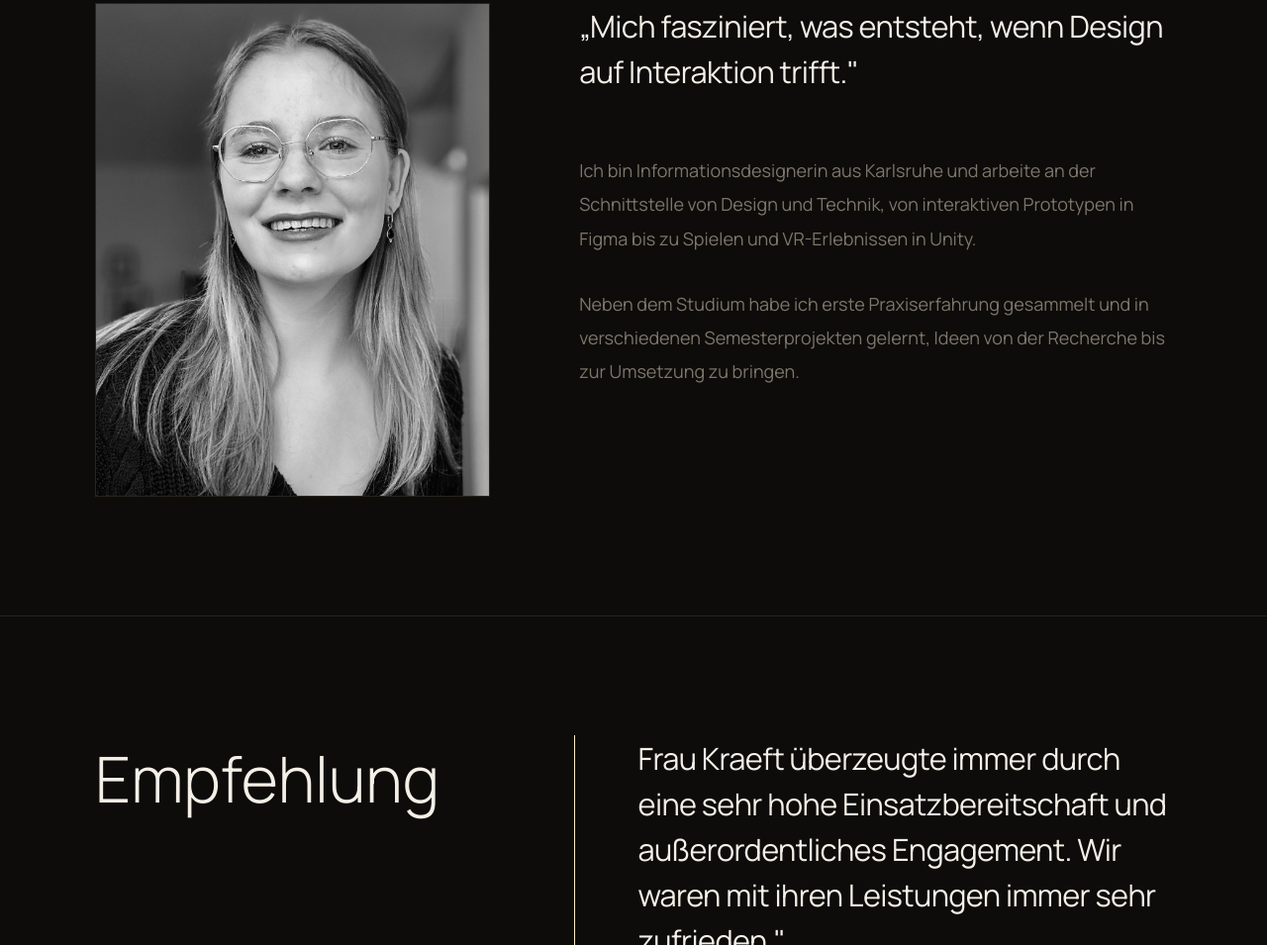
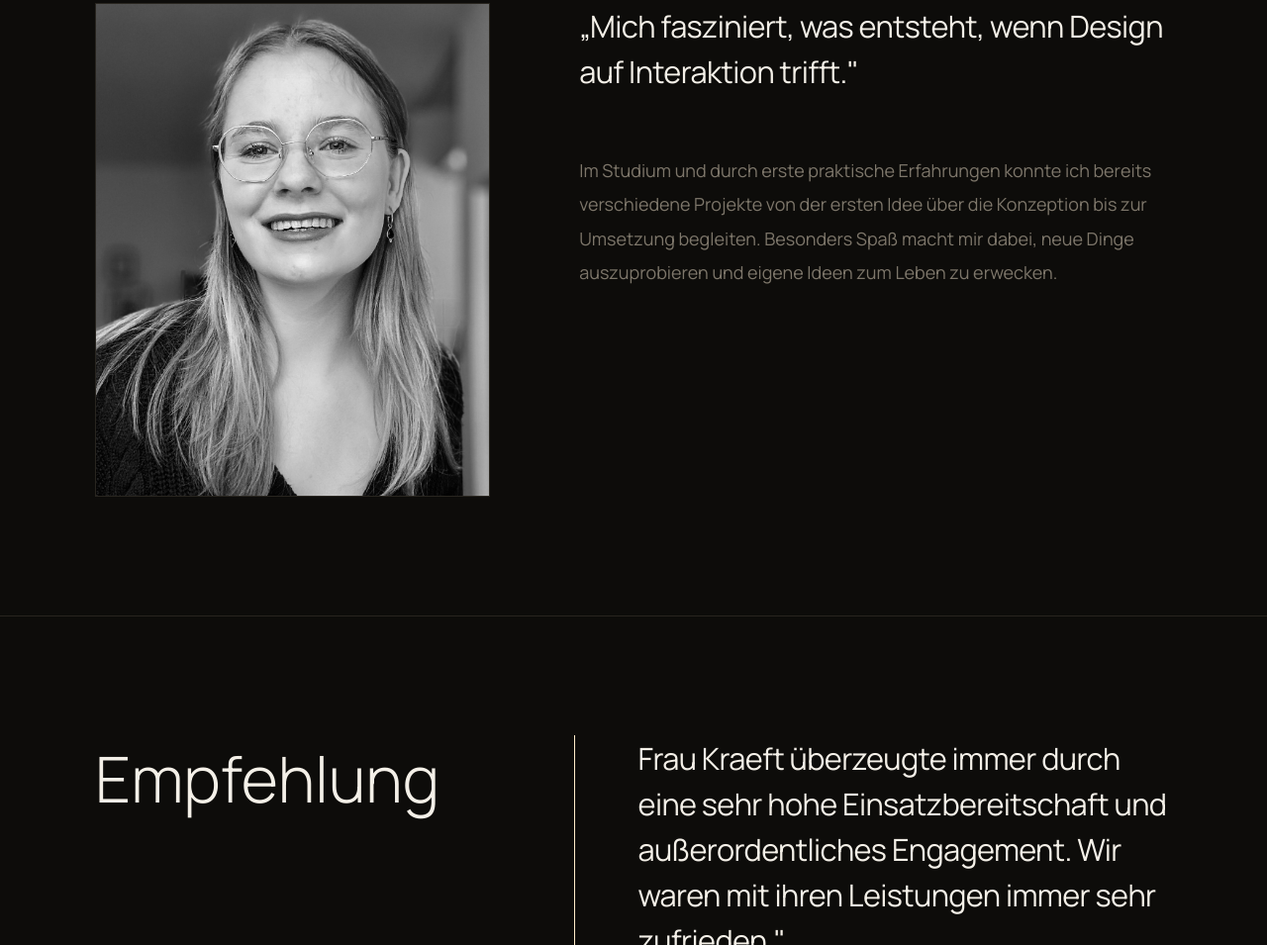
Before and after one commit to krma1075/Portfolio, a plain HTML site: page index.html in a window 1280 px wide. Shown: the part 2212-3167 px from the top of the page at 99% size. Drawn offline with Linux system fonts and the light colour scheme.

Commit message:
p changed about me

```diff
--- a/index.html
+++ b/index.html
@@ -184,16 +184,9 @@
                 „Mich fasziniert, was entsteht, wenn Design auf Interaktion trifft."
             </blockquote>
 
-            <p>
-                Ich bin Informationsdesignerin aus Karlsruhe und arbeite an
-                der Schnittstelle von Design und Technik, von interaktiven
-                Prototypen in Figma bis zu Spielen und VR-Erlebnissen in Unity.
-            </p>
 
             <p>
-                Neben dem Studium habe ich erste Praxiserfahrung gesammelt und
-                in verschiedenen Semesterprojekten gelernt, Ideen von der
-                Recherche bis zur Umsetzung zu bringen.
+            Im Studium und durch erste praktische Erfahrungen konnte ich bereits verschiedene Projekte von der ersten Idee über die Konzeption bis zur Umsetzung begleiten. Besonders Spaß macht mir dabei, neue Dinge auszuprobieren und eigene Ideen zum Leben zu erwecken.
             </p>
 
         </div>
```
